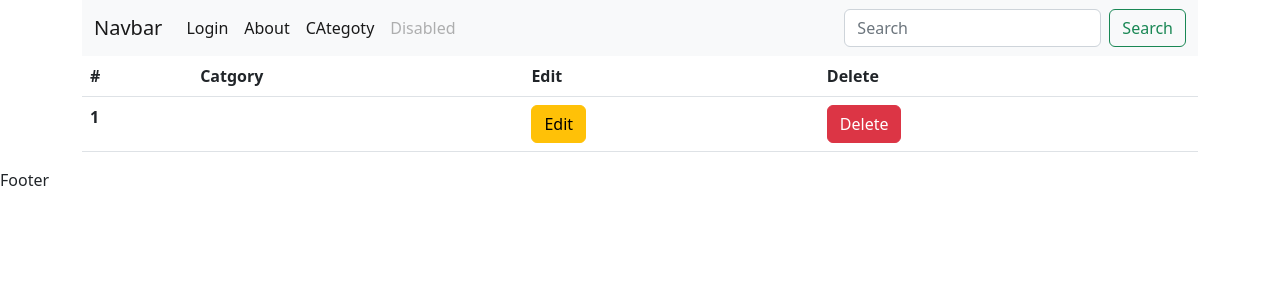
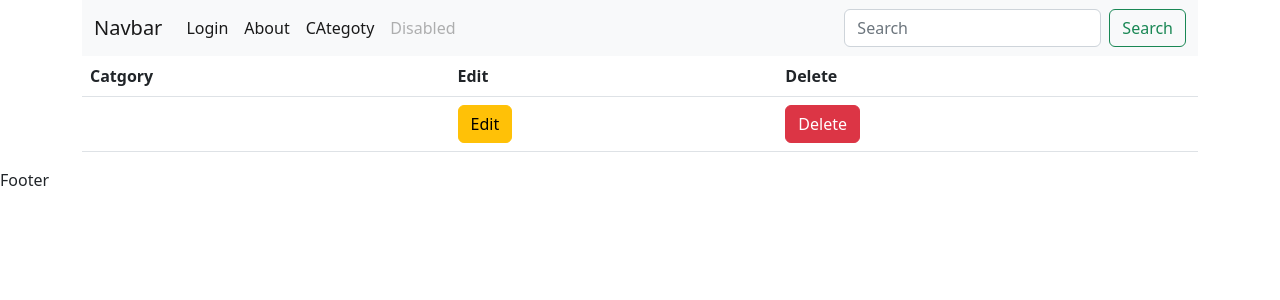
Before and after one commit to M-Destiny/React, a React (Create React App) app: page /category/add in a window 1280 px wide. Shown: the top 300 px of the page. Built offline with nearby package versions, Linux system fonts and the light colour scheme.

Commit message:
30-11-22

```diff
--- a/src/Components/Categoryadd.js
+++ b/src/Components/Categoryadd.js
@@ -9,7 +9,7 @@ export default function Categoryadd(props) {
             <table class="table">
                 <thead>
                     <tr>
-                        <th scope="col">#</th>
+                        {/* <th scope="col">#</th> */}
                         <th scope="col">Catgory</th>
                         <th scope="col">Edit</th>
                         <th scope="col">Delete</th>
@@ -19,9 +19,9 @@ export default function Categoryadd(props) {
                 </thead>
                 <tbody>
                     {
-                    props.addcat!="" && (
+                    props.addcat!=="" && (
                         <tr>
-                            <th scope="row">1</th>
+                            {/* <th scope="row">1</th> */}
                             <td>{props.addcat}</td>
                             <td><button className='btn btn-warning'>Edit</button></td>
                             <td><button className='btn btn-danger'>Delete</button></td>
```
